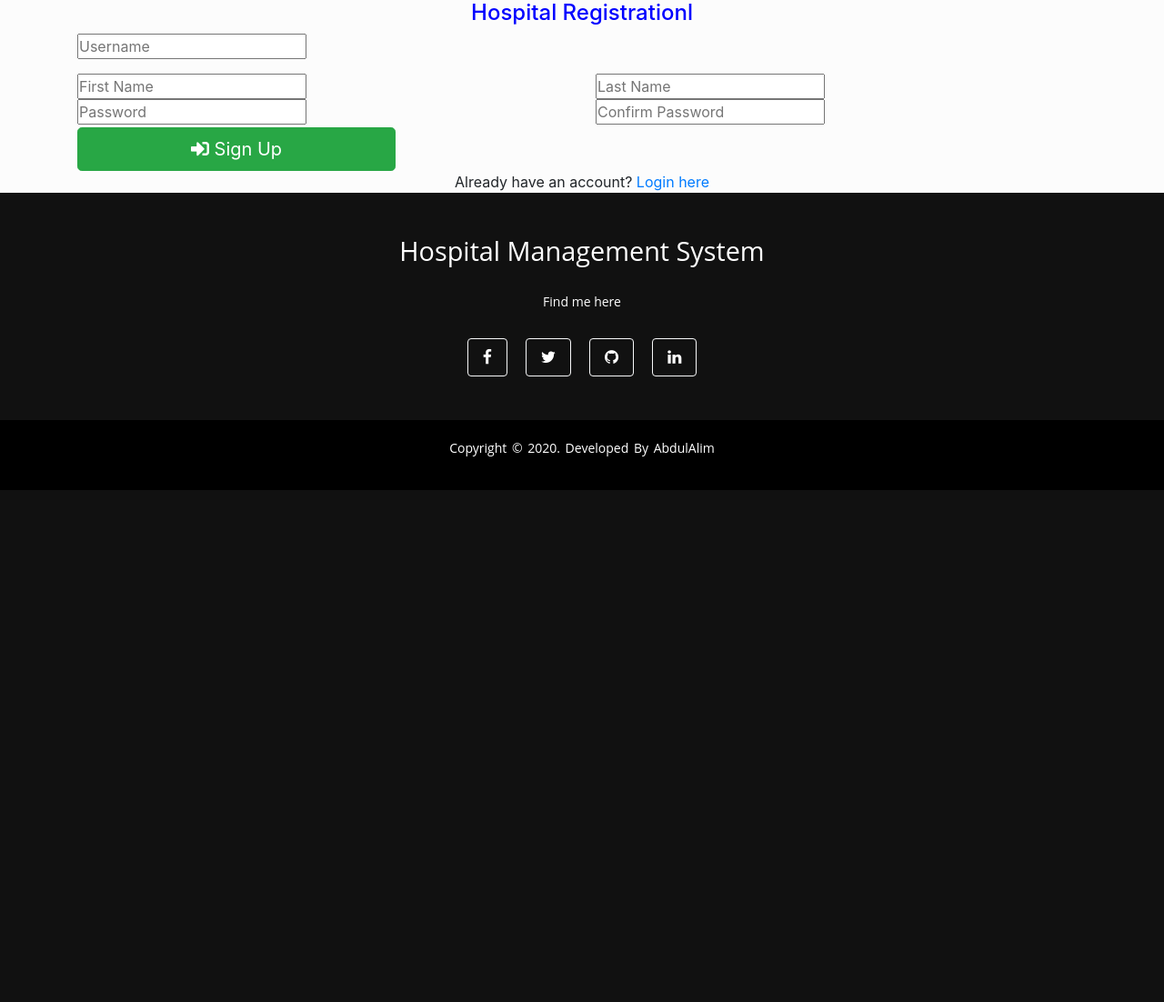
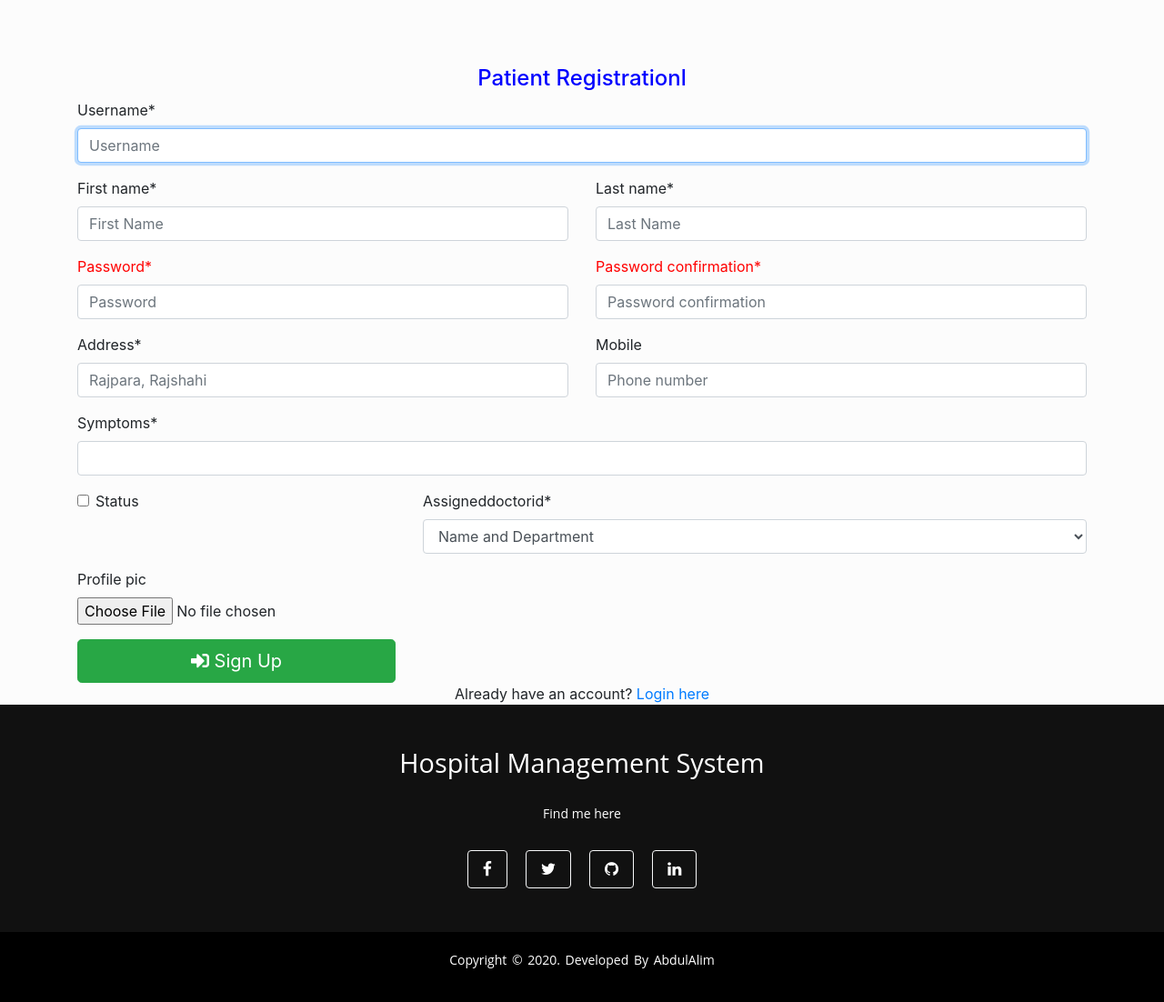
Before and after one commit to md-abdul-alim/Hospital-Management-System, a Django app: page /patient/registration/ in a window 1280 px wide. Shown: the part 342-1444 px from the top of the page at 91% size. Before the commit the page ends 881 px from the top, so only its background shows below. Run offline with Django 3.2, Linux system fonts and the light colour scheme; data that the repository does not hold is empty; some libraries are stand-ins or nearby versions; grey boxes are pictures that could not be loaded.

Commit message:
patient registration
patient registration errors show complete through crispy from tag

```diff
--- a/patient/forms.py
+++ b/patient/forms.py
@@ -4,21 +4,22 @@ from django.contrib.auth.forms import UserCreationForm
 from django.utils.translation import gettext_lazy as _
 from django.core import validators
 from patient.models import *
+from doctor.models import *
 
 
 class CreateUserForm(UserCreationForm):
 
-    # username=forms.CharField(error_messages={'required':'Enter an username'},widget=forms.TextInput(attrs={'placeholder':'Username'}))
-    # first_name=forms.CharField(error_messages={'required':'Enter your First Name'},widget=forms.TextInput(attrs={'placeholder':'First Name'}))
-    # last_name=forms.CharField(error_messages={'required':'Enter your last Name'},widget=forms.TextInput(attrs={'placeholder':'Last Name'}))
-    # password1=forms.CharField(label='Password',min_length=5, max_length=10,error_messages={'required':'Enter password'},widget=forms.PasswordInput(attrs={'placeholder':'Password'}))
-    # password2=forms.CharField(label='Password confirmation',min_length=5, max_length=10,error_messages={'required':'Enter confirmation password'},widget=forms.PasswordInput(attrs={'placeholder':'Password confirmation'}))
+    username=forms.CharField(error_messages={'required':'Enter an username'},widget=forms.TextInput(attrs={'placeholder':'Username'}))
+    first_name=forms.CharField(error_messages={'required':'Enter your First Name'},widget=forms.TextInput(attrs={'placeholder':'First Name'}))
+    last_name=forms.CharField(error_messages={'required':'Enter your last Name'},widget=forms.TextInput(attrs={'placeholder':'Last Name'}))
+    password1=forms.CharField(label='Password',min_length=5, max_length=10,error_messages={'required':'Enter password'},widget=forms.PasswordInput(attrs={'placeholder':'Password'}))
+    password2=forms.CharField(label='Password confirmation',min_length=5, max_length=10,error_messages={'required':'Enter confirmation password'},widget=forms.PasswordInput(attrs={'placeholder':'Password confirmation'}))
 
 
     class Meta:
         model = User
         fields = ['username', 'first_name', 'last_name', 'password1', 'password2']
-        #exclude = ['email']
+        exclude = ['email']
 
     def clean_username(self,*args, **kwargs):
         username = self.cleaned_data.get("username")
@@ -56,8 +57,8 @@ class CreateUserForm(UserCreationForm):
 class PatientForm(forms.ModelForm):#https://docs.djangoproject.com/en/3.1/topics/forms/modelforms/
     address=forms.CharField(widget=forms.TextInput(attrs={'placeholder':'Rajpara, Rajshahi'}))
     mobile=forms.CharField(required=False,widget=forms.TextInput(attrs={'placeholder':'Phone number'}))
-
+    assignedDoctorId=forms.ModelChoiceField(queryset=Doctor.objects.all().filter(status=True),empty_label="Name and Department", to_field_name="user_id")
     class Meta:
         model=Patient
         fields=['address','mobile','status','symptoms','profile_pic']
-        exclude = ['user','status']
+        exclude = ['user']
--- a/patient/views.py
+++ b/patient/views.py
@@ -56,18 +56,26 @@
     if user.is_authenticated:
         return redirectlogin(request)
     else:
-        form=CreateUserForm()
-        context={'form':form}
+        userForm=CreateUserForm()
+        patientForm=PatientForm()
+        context={
+            'userForm':userForm,
+            'patientForm':patientForm
+        }
         if request.method=='POST':
             print("post")
-            form=CreateUserForm(request.POST or None)
-            if form.is_valid():
+            userForm=CreateUserForm(request.POST or None)
+            patientForm=PatientForm(request.POST or None)
+            if userForm.is_valid() and patientForm.is_valid():
                 #userForm.save()
                 print("valid")
                 return redirect('login')
             else:
                 print("Post not valid")
-                context={'form':form}
+                context={
+                    'userForm':userForm,
+                    'patientForm':patientForm
+                }
                 return render(request,'hospital/registration/patientsignup.html',context)
         else:
-            return render(request,'hospital/registration/patientsignup.html')
+            return render(request,'hospital/registration/patientsignup.html',context)
--- a/templates/hospital/registration/doctorsignup.html
+++ b/templates/hospital/registration/doctorsignup.html
@@ -20,7 +20,7 @@
     <div class="container register-form">
       <div class="form">
         <div class="col-md-12" style="color:Blue">
-          <h4 class="text-center">Hospital Registrationl</h4>
+          <h4 class="text-center">Doctor Registrationl</h4>
         </div>
 
         <div class="form-content">
--- a/templates/hospital/registration/patientsignup.html
+++ b/templates/hospital/registration/patientsignup.html
@@ -2,73 +2,70 @@
 {% load static %}
 {% load crispy_forms_tags %}
 {%block content%}
-  <!--- signup page for patient by admin(sumit)  ---------->
-  <form action="" method="POST" enctype="multipart/form-data">
+
+  <form method="POST" enctype="multipart/form-data">
+    <div class="mt-5 pt-4">
+     </div>
     {% csrf_token %}
     <div class="container register-form">
       <div class="form">
         <div class="col-md-12" style="color:Blue">
-          <h4 class="text-center">Hospital Registrationl</h4>
+          <h4 class="text-center">Patient Registrationl</h4>
         </div>
 
         <div class="form-content">
           <!-- start -->
           <div class="row" >
               <div class="col-md-12">
-                <input type="text" name="username" id="inputUsername" placeholder="Username" required>
-                <p>{{form.username.errors}}</p>
+                {{userForm.username | as_crispy_field}}
+
               </div>
           </div>
           <div class="row" >
               <div class="col-md-6">
-                  <input type="text" name="first_name" value="" placeholder="First Name" required>
+                  {{userForm.first_name | as_crispy_field}}
               </div>
               <div class="col-md-6">
-                  <input type="text" name="last_name" value="" placeholder="Last Name" required>
+                  {{userForm.last_name | as_crispy_field}}
               </div>
           </div>
-          <!-- <input type="" name="" value="" placeholder="" required> -->
+
           <div class="row" style="color: red">
               <div class="col-md-6">
-                  <input type="password" name="password1" value="" placeholder="Password" required>
+                  {{userForm.password1 | as_crispy_field}}
               </div>
               <div class="col-md-6">
-                  <input type="password" name="password2" value="" placeholder="Confirm Password" required>
+                  {{userForm.password2 | as_crispy_field}}
               </div>
-              <p>{{form.password1.errors}}</p>
           </div>
           <div class="row" >
               <div class="col-md-6">
-
+                  {{patientForm.address | as_crispy_field}}
               </div>
               <div class="col-md-6">
-
+                  {{patientForm.mobile | as_crispy_field }}
               </div>
           </div>
           <div class="row" >
               <div class="col-md-12">
-
+                  {{patientForm.symptoms | as_crispy_field}}
+              </div>
+          </div>
+          <div class="row" >
+              <div class="col-md-4">
+                  {{patientForm.status | as_crispy_field}}
+              </div>
+              <div class="col-md-8">
+                  {{patientForm.assignedDoctorId | as_crispy_field}}
               </div>
           </div>
           <div class="row" >
               <div class="col-md-3">
                 <!-- for file upload: https://docs.djangoproject.com/en/3.1/ref/forms/api/#binding-uploaded-files -->
-
+                  {{patientForm.profile_pic | as_crispy_field}}
               </div>
           </div>
           <!-- end -->
-          {% for field in registration_form %}
-           <p>
-               {% for error in field.errors %}
-                   <p style="color: red">{{ error }}</p>
-               {% endfor %}
-           </p>
-           {% endfor %}
-           {% if registration_form.non_field_errors %}
-               <div style="color: red">
-                   <p>{{ registration_form.non_field_errors }}</p>
-               </div>
-           {% endif %}
           <div class="row">
             <div class="col-md-4">
                 <button type="submit" class="btn btn-success btn-block btn-lg"><i class="fas fa-sign-in-alt"></i> Sign Up</button>
@@ -79,6 +76,6 @@
         </div>
       </div>
     </div>
+
   </form>
-
 {%endblock content%}
```
